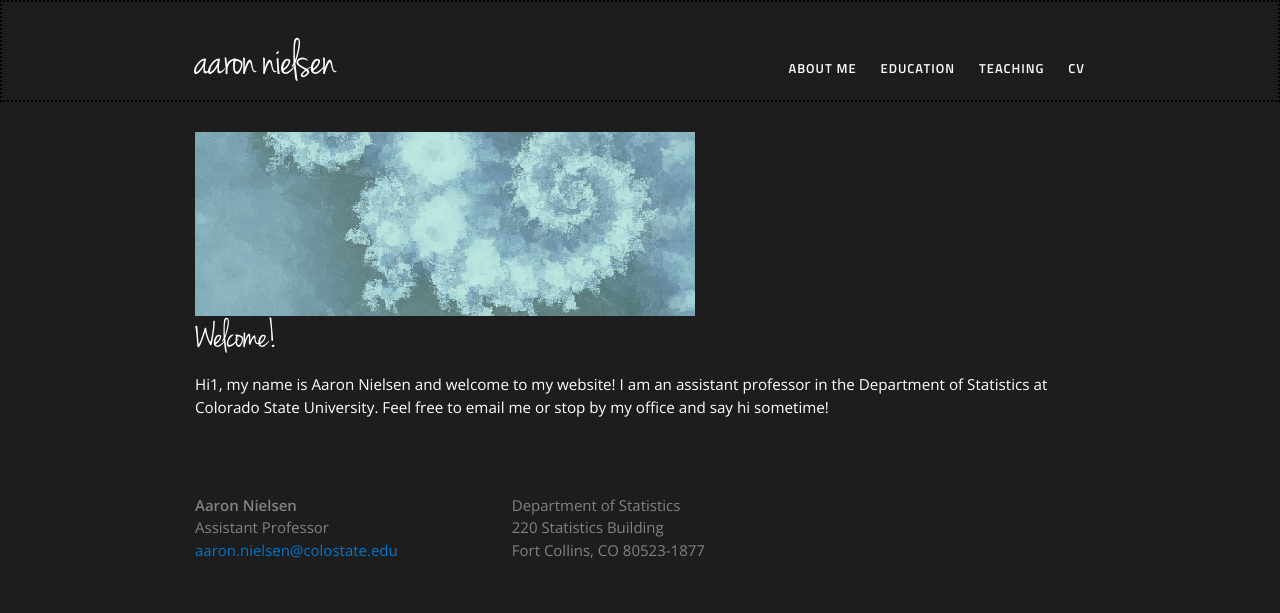
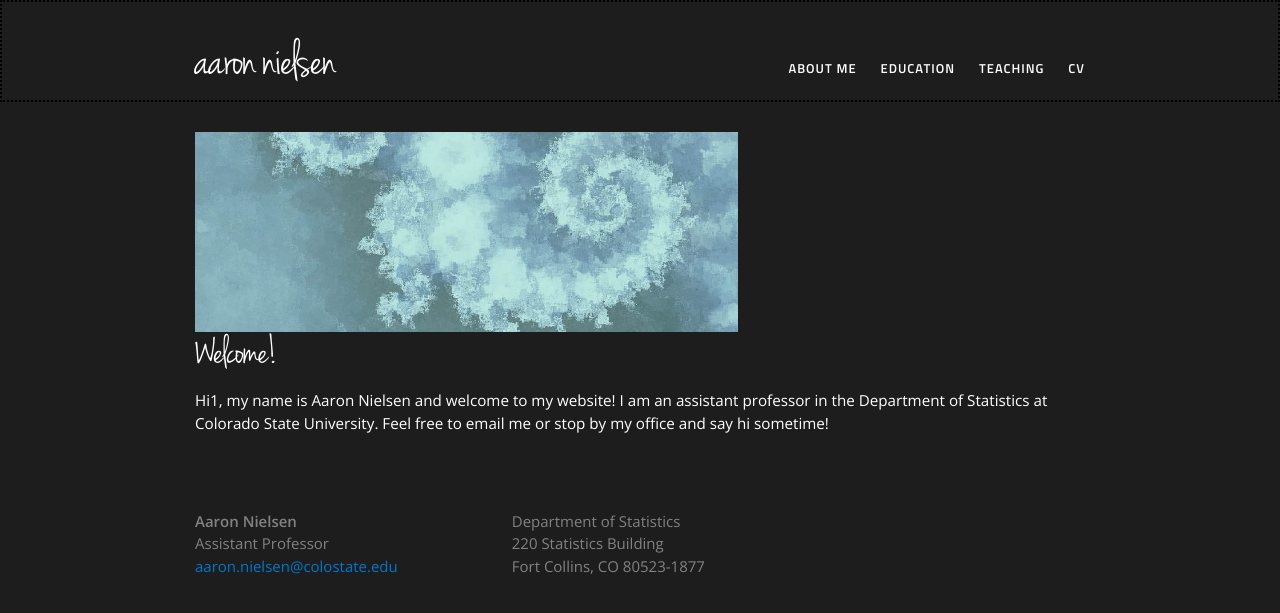
Before and after one commit to aaron-nielsen/aaron-nielsen.github.io, a Jekyll site: the page built from index.html, in a window 1280 px wide. Shown: the top 613 px of the page. Built offline with Jekyll 4.4.1, drawn with Linux system fonts in a browser that asks for light colours.

Commit message:
Update index.html

```diff
--- a/index.html
+++ b/index.html
@@ -5,7 +5,7 @@ layout: default
 
 <div class="home">
 
-<img width="500" src="images/1.jpg">
+<img height="200" src="images/1.jpg"><BR>
 
 <h1>Welcome!</h1>
 
```
